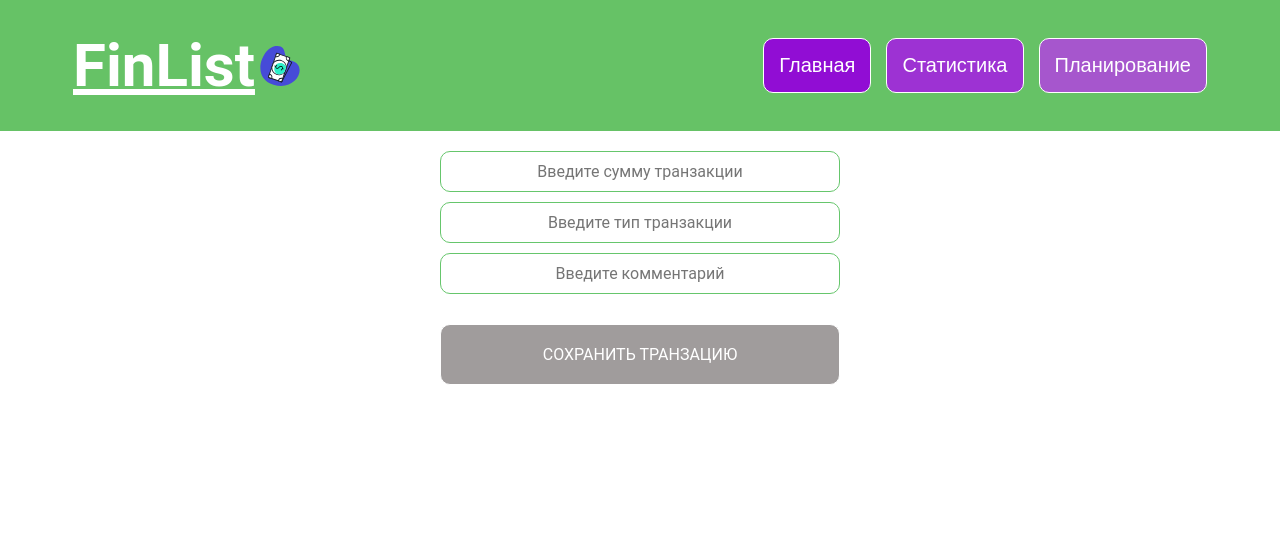
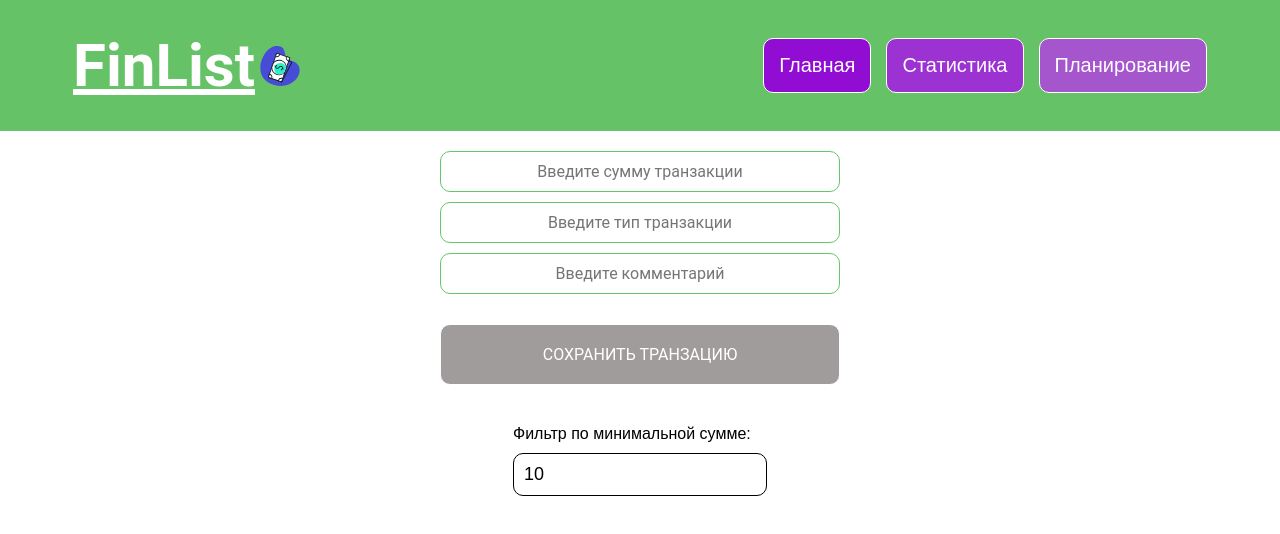
Before and after one commit to bl1z3r/finance-list-app, a React (Create React App) app: page / in a window 1280 px wide. Shown: the top 534 px of the page. Built offline with nearby package versions, Linux system fonts and the light colour scheme.

Commit message:
module 8 ready

```diff
--- a/src/components/pages/Main.jsx
+++ b/src/components/pages/Main.jsx
@@ -2,6 +2,7 @@ import React, { useState } from "react";
 import css from "../../styles/styles.css"
 
 import InputComponent from "../comps/Input";
+import DataList from "../views/local/DataList";
 const { FormContainer, ButtonElement } = css
 
 const paramsInput = {
@@ -19,12 +20,24 @@ const Main = () => {
     const [ summa, setSumma ] = useState("");
     const [ typeValue, setTypeValue ] = useState("");
     const [ comment, setComment ] = useState("");
+    const [ data, setData ] = useState([]);
 
-    const {placeholderOne, placeholderTwo, placeholderThree, maxLengthUniversal } = paramsInput
+    const {
+        placeholderOne,
+        placeholderTwo,
+        placeholderThree,
+        maxLengthUniversal
+        } = paramsInput
 
     const buttonValueChecker = summa.length < 4 || typeValue.length < 4;
 
     function inputCleaner() {
+
+        const dataLine = `${summa}::${typeValue}::${comment}`
+        setData(
+            prev => [...prev, dataLine]
+        )
+
         setSumma('')
         setTypeValue('');
         setComment('');
@@ -33,9 +46,24 @@ const Main = () => {
     return (
        <React.Fragment>
         <FormContainer>
-            <InputComponent inputValue={summa} action={setSumma} placeholder={placeholderOne} maxLength={maxLengthUniversal} />
-            <InputComponent inputValue={typeValue} action={setTypeValue} placeholder={placeholderTwo} maxLength={maxLengthUniversal} />
-            <InputComponent inputValue={comment} action={setComment} placeholder={placeholderThree} maxLength={maxLengthUniversal} />
+            <InputComponent
+                inputValue={summa}
+                action={setSumma}
+                placeholder={placeholderOne}
+                maxLength={maxLengthUniversal}
+            />
+            <InputComponent
+                inputValue={typeValue}
+                action={setTypeValue}
+                placeholder={placeholderTwo}
+                maxLength={maxLengthUniversal}
+            />
+            <InputComponent
+                inputValue={comment}
+                action={setComment}
+                placeholder={placeholderThree}
+                maxLength={maxLengthUniversal}
+            />
             <ButtonElement
                 disabled={buttonValueChecker}
                 backgroundcolor={
@@ -45,10 +73,10 @@ const Main = () => {
                 }
                 onClick={inputCleaner}
                 >
-
                 Сохранить транзацию
             </ButtonElement>
         </FormContainer>
+        <DataList data={data}/>
        </React.Fragment>
     )
 }
--- /dev/null
+++ b/src/components/views/local/DataList.jsx
@@ -0,0 +1,40 @@
+import React, { useState } from 'react'
+import css from '../../../styles/datalist.css'
+
+const { DatalistContainer, DatalistLine, DatalistCell, FilterInput, FilterContainer } = css
+
+export default function DataList(props) {
+
+    const { data = [] } = props
+    const [ minSum, setMinSum ] = useState(10);
+
+    const filteredData = data.filter((item) => {
+        const sum = parseInt(item.split('::'[0], 10))
+        return sum >= minSum;
+    })
+
+  return (
+    <React.Fragment>
+      <DatalistContainer>
+            <FilterContainer>
+            <label>Фильтр по минимальной сумме: </label>
+                <FilterInput
+                    type="number"
+                    value={minSum}
+                    onChange={(e) => setMinSum(parseInt(e.target.value, 10))}
+                />
+            </FilterContainer>
+           {filteredData.map((item, index) => {
+            return (
+                <DatalistLine key={index}>
+                <DatalistCell>{item.split('::')[0]}</DatalistCell>
+                <DatalistCell>{item.split('::')[1]}</DatalistCell>
+                <DatalistCell>{item.split('::')[2]}</DatalistCell>
+                </DatalistLine>
+            )
+           })}
+
+      </DatalistContainer>
+    </React.Fragment>
+  )
+}
--- /dev/null
+++ b/src/styles/datalist.css.js
@@ -0,0 +1,47 @@
+import styled from "styled-components";
+
+const css = {
+    DatalistContainer: styled.div `
+        display: block;
+        align-items: center;
+        justify-content: center;
+        max-width: 800px;
+        margin: 0 auto;
+        margin-top: 40px;
+    `,
+    DatalistLine: styled.div `
+        display: flex;
+        align-items: center;
+        justify-content: space-between;
+    `,
+    DatalistCell: styled.span `
+        width: ${props => props.width || 'auto'};
+        font-family: sans-serif;
+        font-size: 22px;
+        text-transform: uppercase;
+    `,
+    FilterInput: styled.input `
+        all: unset;
+        box-sizing: border-box;
+        display: block;
+        padding: 10px;
+        font-family: sans-serif;
+        font-size: 18px;
+        border-radius: 10px;
+        border: 1px solid #000;
+    `,
+    FilterContainer: styled.div `
+        display: flex;
+        margin: 0 auto;
+        justify-content: center;
+        flex-direction: column;
+        width: fit-content;
+        gap: 10px;
+        margin-bottom: 20px;
+        label {
+            font-family: sans-serif;
+        }
+    `,
+}
+
+export default css;
```
